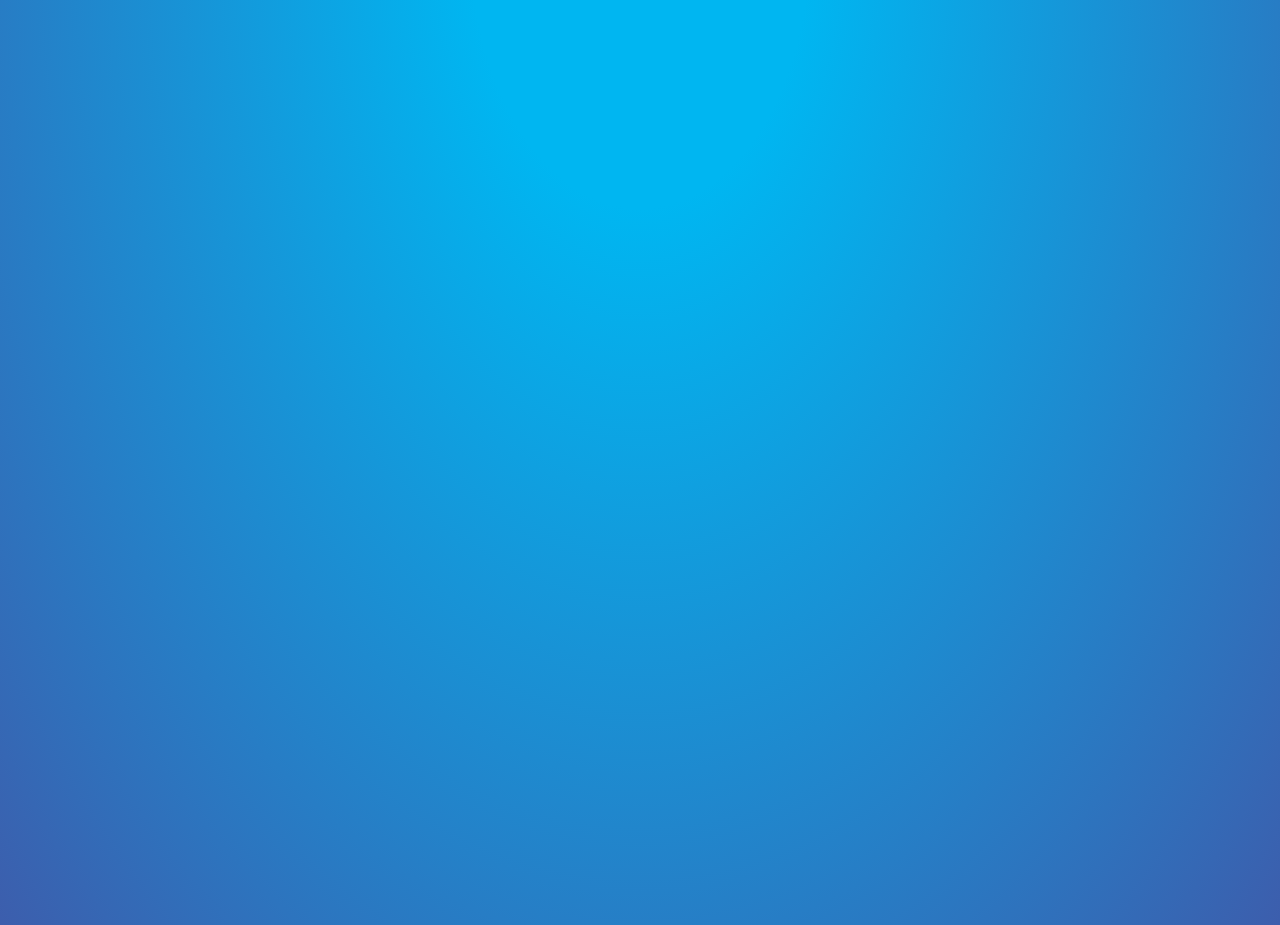
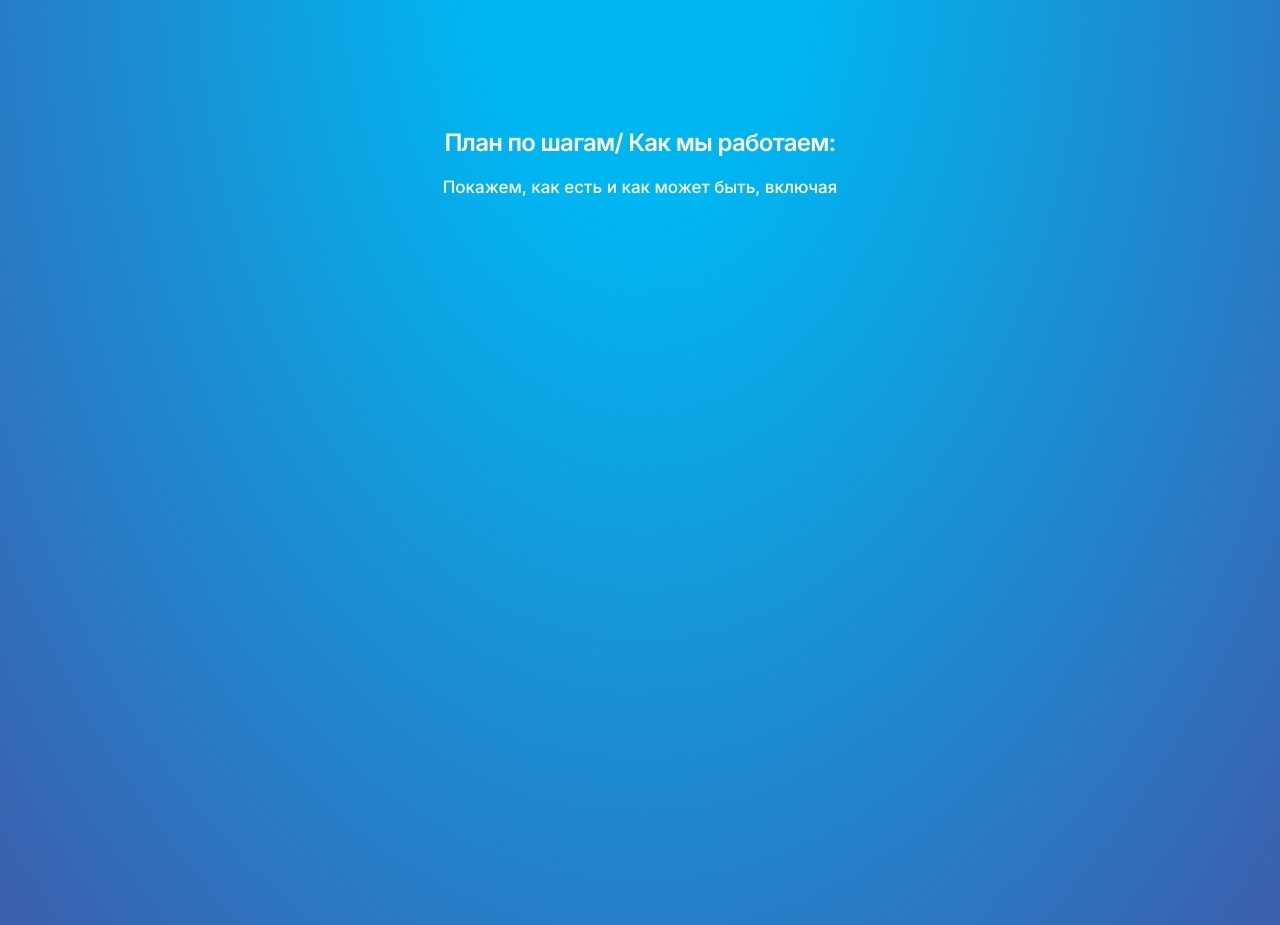
Before and after one commit to sobol4156/page-layout, a website: page index2.html in a window 1280 px wide. Shown: the part 3240-4165 px from the top of the page. Drawn offline with Linux system fonts and the light colour scheme.

Commit message:
plan-title

```diff
--- a/index2.html
+++ b/index2.html
@@ -198,7 +198,10 @@
                     </button>
                     <div id="myPopup" class="popup">
                       <ul class="included__popup-list">
-                        <li>Жизненные циклы информационных систем; (опытная, промышленная, end_of_life)</li>
+                        <li>
+                          Жизненные циклы информационных систем; (опытная,
+                          промышленная, end_of_life)
+                        </li>
                         <li>Процесс поддержки пользователей;</li>
                         <li>Процесс закупки;</li>
                         <li>Процесс продажи;</li>
@@ -230,6 +233,16 @@
             />
           </div>
         </div>
+
+        <div class="included__plan-title">
+          <div class="included__plan-titles">
+            <div class="included__plan-first">План по шагам/ Как мы работаем:</div>
+            <div class="included__plan-second">Покажем, как есть и как может быть, включая</div>
+          </div>
+        </div>
+        <div class="included__circle-list">
+
+        </div>
       </div>
     </div>
     <script src="./index2.js"></script>
--- a/styles2.css
+++ b/styles2.css
@@ -691,22 +691,19 @@ body {
   .included__popup-list {
     width: 60%;
     height: 100%;
-
   }
 }
 
 @media (width<500px) {
   .popup {
     left: -200px;
-
-}
+  }
 }
 
 @media (width<400px) {
   .popup {
     left: -250px;
-
-}
+  }
 }
 
 @media (width<760px) {
@@ -721,3 +718,37 @@ body {
     justify-content: center;
   }
 }
+
+/* plan title */
+.included__plan-title {
+  margin-top: 150px;
+  display: flex;
+  flex-direction: column;
+  justify-content: center;
+  align-items: center;
+}
+
+.included__plan-titles {
+  display: flex;
+  justify-content: space-between;
+  flex-direction: column;
+  gap: 20px;
+}
+
+.included__plan-first {
+  font-family: Inter;
+  font-size: 24px;
+  font-weight: 600;
+  line-height: 29.05px;
+  letter-spacing: -0.03em;
+  text-align: center;
+  color: #fff;
+}
+.included__plan-second {
+  font-family: Inter;
+  font-size: 17px;
+  font-weight: 500;
+  line-height: 20.57px;
+  text-align: center;
+  color: #fff;
+}
```
